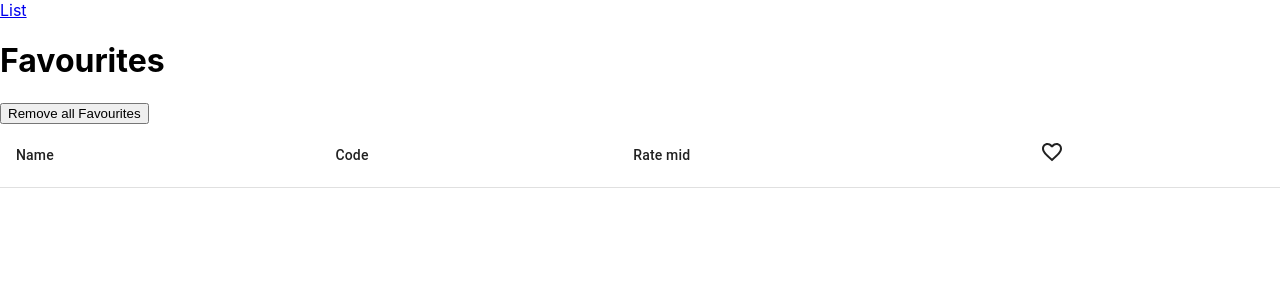
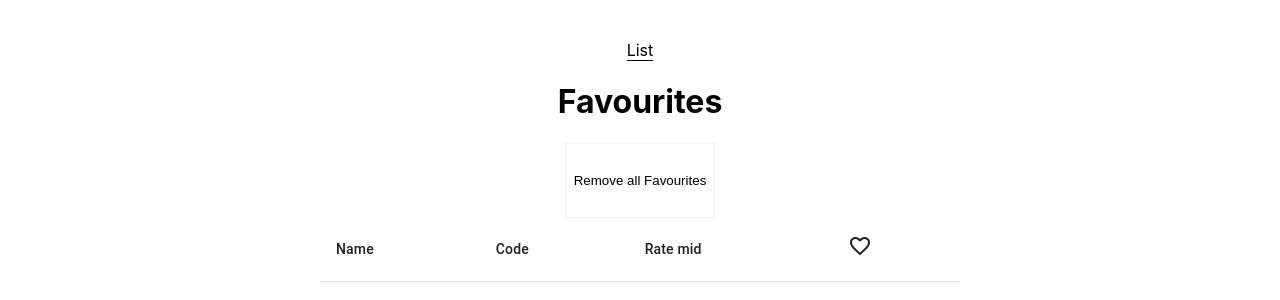
Before and after one commit to majkel12345/Frontend-Practical-Assignment-, a React (Create React App) app in the folder frontend-practical-assignment/: page /fav in a window 1280 px wide. Shown: the top 300 px of the page. Built offline with nearby package versions, Linux system fonts and the light colour scheme.

Commit message:
Fav.css and List.css added to project

```diff
--- /dev/null
+++ b/frontend-practical-assignment/src/Fav.css
@@ -0,0 +1,20 @@
+.fav__container {
+  display: grid;
+  place-items: center;
+  margin: 40px 25%;
+}
+
+.fav__container > a {
+  text-decoration: none;
+  color: black;
+  font-size: 1rem;
+  border-bottom: 1px solid black;
+}
+
+.fav__container > button {
+  height: 75px;
+  width: 150px;
+  background-color: white;
+  border: 1px solid #f4f4f4;
+  outline: none;
+}
--- a/frontend-practical-assignment/src/Fav.js
+++ b/frontend-practical-assignment/src/Fav.js
@@ -9,6 +9,7 @@ import TableBody from "@material-ui/core/TableBody";
 import TableCell from "@material-ui/core/TableCell";
 import TableHead from "@material-ui/core/TableHead";
 import TableRow from "@material-ui/core/TableRow";
+import "./Fav.css";
 
 const Fav = () => {
   const [{ term }, dispatch] = useStateValue();
--- /dev/null
+++ b/frontend-practical-assignment/src/List.css
@@ -0,0 +1,20 @@
+.container {
+  display: grid;
+  place-items: center;
+  margin: 40px 25%;
+}
+
+.container > a {
+  text-decoration: none;
+  color: black;
+  border-bottom: 1px solid black;
+}
+
+thead tr {
+  height: 50px;
+}
+
+tbody tr {
+  height: 50px;
+  border-bottom: 1px solid black;
+}
--- a/frontend-practical-assignment/src/List.js
+++ b/frontend-practical-assignment/src/List.js
@@ -11,6 +11,7 @@ import { useStateValue } from "./StateProvider";
 import FavoriteBorderIcon from "@material-ui/icons/FavoriteBorder";
 import FavoriteIcon from "@material-ui/icons/Favorite";
 import { actionTypes } from "./reducer";
+import "./List.css";
 
 const List = () => {
   const [{ term }, dispatch] = useStateValue();
@@ -42,8 +43,6 @@ const List = () => {
       setFav([...fav, value]);
     }
   };
-
-  console.log(term);
 
   return (
     <div className="container">
--- a/frontend-practical-assignment/src/reducer.js
+++ b/frontend-practical-assignment/src/reducer.js
@@ -7,7 +7,6 @@ export const actionTypes = {
 };
 
 const reducer = (state, action) => {
-  console.log(action);
   switch (action.type) {
     case actionTypes.ADD_FAV:
       return {
```
